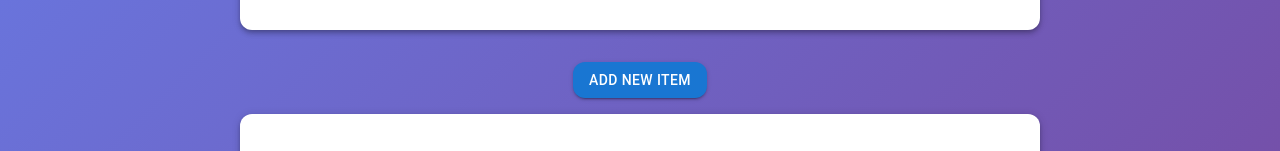
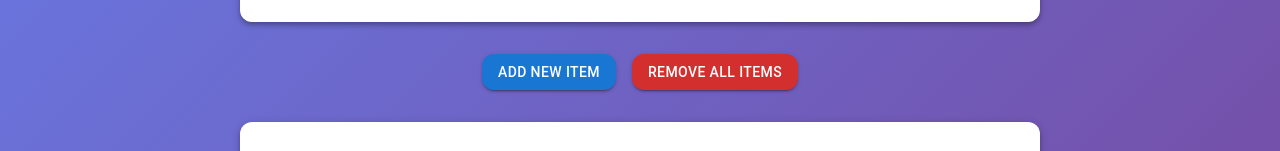
Before and after one commit to huscse/pantry-tracker, a Next.js app: page / in a window 1280 px wide. Shown: the part 423-574 px from the top of the page. Built offline with nearby package versions, Linux system fonts and the light colour scheme; no server answers; the database is empty.

Commit message:
updated features

```diff
--- a/app/page.js
+++ b/app/page.js
@@ -31,12 +31,13 @@ export default function Home() {
   const addItem = async (item) => {
     const docRef = doc(collection(firestore, 'pantry'), item);
     const docSnap = await getDoc(docRef);
+    const qty = parseInt(quantity);
 
     if (docSnap.exists()) {
       const { quantity } = docSnap.data();
-      await setDoc(docRef, { quantity: quantity + 1 });
+      await setDoc(docRef, { quantity: quantity + qty });
     } else {
-      await setDoc(docRef, { quantity: 1 });
+      await setDoc(docRef, { quantity: qty });
     }
     await updatePantry();
   };
@@ -74,6 +75,24 @@ export default function Home() {
     await updatePantry();
   };
 
+  const removeAllQuantities = async (item) => {
+    const docRef = doc(collection(firestore, 'pantry'), item);
+    const docSnap = await getDoc(docRef);
+
+    if (docSnap.exists()) {
+      await deleteDoc(docRef);
+    }
+    await updatePantry();
+  };
+
+  const removeAllItems = async () => {
+    const snapshot = query(collection(firestore, 'pantry'));
+    const docs = await getDocs(snapshot);
+    const deletePromises = docs.docs.map((doc) => deleteDoc(doc.ref));
+    await Promise.all(deletePromises);
+    await updatePantry();
+  };
+
   useEffect(() => {
     updatePantry();
   }, []);
@@ -86,7 +105,6 @@ export default function Home() {
   };
 
   return (
-
     <Box
       width="100vw"
       height="100vh"
@@ -107,6 +125,7 @@ export default function Home() {
         boxShadow={4}
         p={4}
         mb={4}
+        sx={{ mb: { xs: 2, md: 4 }, p: { xs: 2, md: 4 } }}
       >
         <Typography variant="h4" color="#333" align="center" sx={{ fontWeight: 'bold', mb: 2 }}>
           Pantry Tracker
@@ -194,6 +213,7 @@ export default function Home() {
       </Modal>
       <Analytics />
       <SpeedInsights />
+      <Box display="flex" justifyContent="center" alignItems="center" gap={2} mb={2}>
         <Button
           variant="contained"
           color="primary"
@@ -208,6 +228,21 @@ export default function Home() {
         >
           Add New Item
         </Button>
+        <Button
+          variant="contained"
+          color="error"
+          onClick={removeAllItems}
+          sx={{
+            borderRadius: '12px',
+            mb: 2,
+            '&:hover': {
+              backgroundColor: '#d32f2f',
+            },
+          }}
+        >
+          Remove All Items
+        </Button>
+      </Box>
 
       <Box
         width="100%"
@@ -219,6 +254,7 @@ export default function Home() {
         display="flex"
         flexDirection="column"
         alignItems="center"
+        sx={{ p: { xs: 2, md: 4 } }}
       >
         <Typography variant="h5" color="#333" align="center" sx={{ fontWeight: 'bold', mb: 2 }}>
           Pantry Items
@@ -242,6 +278,7 @@ export default function Home() {
                   transform: 'scale(1.02)',
                   boxShadow: 4,
                 },
+                mb: { xs: 1, md: 2 },
               }}
             >
               <Typography variant="h6" color="#333" flex={2}>
@@ -272,6 +309,14 @@ export default function Home() {
                 >
                   Remove
                 </Button>
+                <Button
+                  variant="contained"
+                  color="error"
+                  onClick={() => removeAllQuantities(name)}
+                  sx={{ borderRadius: '8px' }}
+                >
+                  Remove All Quantities
+                </Button>
               </Stack>
             </Box>
           ))}
```
Lines whose indentation alone changed are shown as unchanged.
